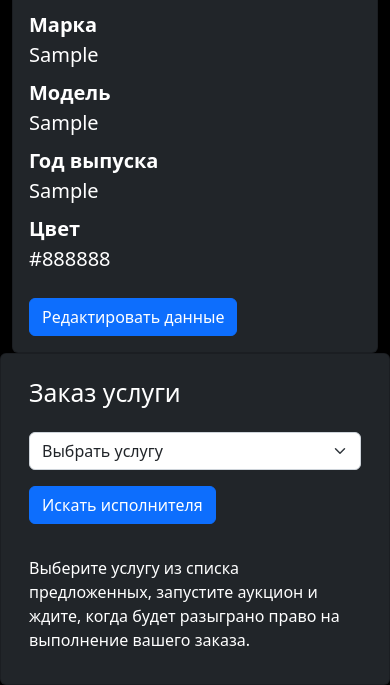
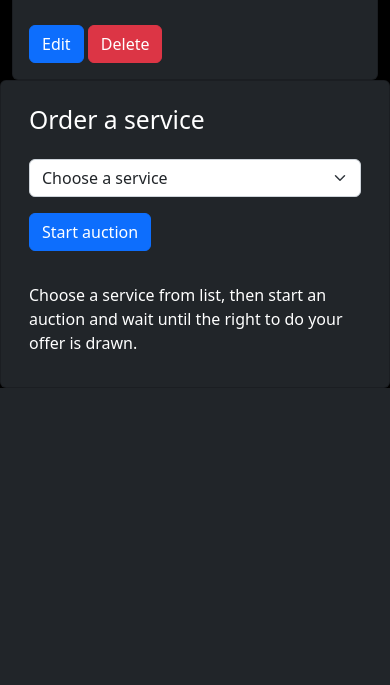
Before and after one commit to kuzminovdmit/DetailingAuctionPlatform, a Django app: page / in a window 390 px wide. Shown: the part 510-1195 px from the top of the page. After the commit the page ends 898 px from the top, so only its background shows below. Run offline with Django 4.2, Linux system fonts and the light colour scheme; a user stored in the database is signed in; tables that the repository leaves empty hold one stand-in row (values such as "Sample post"); data that the repository does not hold is empty; some libraries are stand-ins or nearby versions.

Commit message:
Change ru localization to en

```diff
--- a/accounts/models.py
+++ b/accounts/models.py
@@ -13,19 +13,19 @@ class Car(models.Model):
     model = models.CharField(max_length=128)
 
     def __str__(self) -> str:
-        return f'Автомобиль №{self.id}'
+        return f'Car №{self.pk}'
 
 
 class Service(models.Model):
     CATEGORY_CHOICES = (
-        (1, "Ремонт"),
-        (2, "Обслуживание"),
+        (1, "Repair"),
+        (2, "Maintenance"),
     )
     name = models.CharField(max_length=128)
     category = models.PositiveSmallIntegerField(choices=CATEGORY_CHOICES)
 
     def __str__(self):
-        return self.name
+        return f'Service №{self.pk}'
 
 
 def get_default_timer_end():
@@ -41,7 +41,7 @@ class Auction(models.Model):
     is_ended = models.BooleanField(default=False)
 
     def __str__(self):
-        return f'Аукцион №{self.id}'
+        return f'Auction №{self.pk}'
 
     def save(self, *args, **kwargs):
         if not self.pk:
@@ -66,4 +66,4 @@ class Order(models.Model):
     is_completed = models.BooleanField(default=False)
 
     def __str__(self):
-        return f'Заказ №{self.id}'
+        return f'Order №{self.pk}'
--- a/autoapp/settings.py
+++ b/autoapp/settings.py
@@ -97,7 +97,7 @@ AUTH_PASSWORD_VALIDATORS = [
     },
 ]
 
-LANGUAGE_CODE = 'ru-ru'
+LANGUAGE_CODE = 'en-en'
 TIME_ZONE = 'Europe/Moscow'
 USE_I18N = True
 USE_TZ = True
--- a/templates/auction_list.html
+++ b/templates/auction_list.html
@@ -3,7 +3,7 @@
     {% for auction in auctions %}
       <div class="list-group-item bg-warning list-group-item-action">
         <div class="d-flex w-100 justify-content-between">
-          <h5 class="mb-1"><span class="badge bg-danger">Аукцион</span> {{ auction.chosen_service }}</h5>
+          <h5 class="mb-1"><span class="badge bg-danger">Auction</span> {{ auction.chosen_service }}</h5>
         </div>
         <small class="datetime-end">{{ auction.datetime_end|date:'Y-m-d H:i:s' }}</small>
         <div class="timer"></div>
@@ -11,8 +11,7 @@
     {% endfor %}
   </div>
 {% else %}
-  <p class="card-text">Выберите услугу из списка предложенных, запустите аукцион и ждите, когда будет разыграно право
-  на выполнение вашего заказа.</p>
+  <p class="card-text">Choose a service from list, then start an auction and wait until the right to do your offer is drawn.</p>
 {% endif %}
 
 <script>
@@ -34,7 +33,7 @@
 
         setTimeout(() => {
             clearInterval(timerInterval);
-            timer.innerHTML = 'Аукцион закончен. Страница обновится, когда будет оформлен заказ';
+            timer.innerHTML = 'Auction is ended! The page will be reloaded when the order checked out';
         }, datetimeEnd - Date.now());
 
         setTimeout(() => {
--- a/templates/base.html
+++ b/templates/base.html
@@ -1,12 +1,12 @@
 {% load static %}
 
 <!DOCTYPE html>
-<html lang="ru">
+<html lang="en">
 
 <head>
   <meta name="viewport" content="width=device-width, initial-scale=1">
   <meta charset="utf-8">
-  <title>Django Auto App</title>
+  <title>DetailingAuction</title>
   <link rel="stylesheet" href="{% static 'css/bootstrap.min.css' %}">
   <link rel="stylesheet" href="{% static 'css/base.css' %}">
   <script src="{% static 'js/bootstrap.bundle.min.js' %}"></script>
@@ -19,9 +19,7 @@
       <a class="navbar-brand" href="/">
         <img src="{% static 'img/logo.png' %}">
       </a>
-      <a class="navbar-brand" href="/">
-        Django Auto App
-      </a>
+      <a class="navbar-brand" href="/">DetailingAuction</a>
       <button class="navbar-toggler" type="button" data-bs-toggle="collapse" data-bs-target="#navbarText"
         aria-controls="navbarText" aria-expanded="false">
         <span class="navbar-toggler-icon"></span>
@@ -30,15 +28,15 @@
         <ul class="navbar-nav justify-content-end flex-grow-1 pe-3">
           {% if password_change %}
             <li class="nav-item">
-              <a class="nav-link" href="{% url 'dashboard' %}">Вернуться обратно</a>
+              <a class="nav-link" href="{% url 'dashboard' %}">Go back</a>
             </li>
           {% endif %}
           {% if car %}
             <li class="nav-item">
-              <a class="nav-link" href="{% url 'password_change' %}">Изменить пароль</a>
+              <a class="nav-link" href="{% url 'password_change' %}">Change password</a>
             </li>
             <li class="nav-item">
-              <a class="nav-link" href="{% url 'logout' %}">Выйти из аккаунта</a>
+              <a class="nav-link" href="{% url 'logout' %}">Log Out</a>
             </li>
           {% endif %}
         </ul>
--- a/templates/car_service.html
+++ b/templates/car_service.html
@@ -5,19 +5,19 @@
     <div class="row row-cols-1 g-2">
       <div class="col">
         <div class="card bg-dark">
-          <img src="https://автовыхлоп911.рф/wp-content/uploads/2018-lada-kalina-cross-2.jpg" class="card-img-top">
           <div class="card-body">
             <dl class="row lead">
-              <dt class="col-sm-6">Марка</dt>
-              <dd class="col-sm-6">{{ car.brand }}</dd>
-              <dt class="col-sm-6">Модель</dt>
-              <dd class="col-sm-6">{{ car.model }}</dd>
-              <dt class="col-sm-6">Год выпуска</dt>
-              <dd class="col-sm-6">{{ car.release_year }}</dd>
-              <dt class="col-sm-6">Цвет</dt>
-              <dd class="col-sm-6">{{ car.color }}</dd>
+              <dt class="col-sm-5">Brand</dt>
+              <dd class="col-sm-7">{{ car.brand }}</dd>
+              <dt class="col-sm-5">Model</dt>
+              <dd class="col-sm-7">{{ car.model }}</dd>
+              <dt class="col-sm-5">Release year</dt>
+              <dd class="col-sm-7">{{ car.release_year }}</dd>
+              <dt class="col-sm-5">Color</dt>
+              <dd class="col-sm-7">{{ car.color }}</dd>
             </dl>
-            <a href="#" class="btn btn-primary">Редактировать данные</a>
+            <a href="#" class="btn btn-primary">Edit</a>
+            <a href="#" class="btn btn-danger">Delete</a>
           </div>
         </div>
       </div>
@@ -26,7 +26,7 @@
   <div class="col-lg-8 col-md-7 col-sm-6">
     <div class="row">
       <div class="card bg-dark">
-        <h2 class="card-title ms-3 mt-4">Заказ услуги</h2>
+        <h2 class="card-title ms-3 mt-4">Order a service</h2>
         <div class="row g-0">
           <div class="col-md-5">
             <div class="card-body">
@@ -35,18 +35,18 @@
                   <div class="col-12">
                     {% regroup services by get_category_display as categories %}
                     <select class="form-select" id="id_chosen_service" name="chosen_service">
-                      <option selected>Выбрать услугу</option>
+                      <option selected>Choose a service</option>
                       {% for category in categories %}
                         <optgroup label="{{ category.grouper }}">
                           {% for service in category.list %}
-                            <option value="{{ service.id }}">{{ service }}</option>
+                            <option value="{{ service.id }}">{{ service.name }}</option>
                           {% endfor %}
                         </optgroup>
                       {% endfor %}
                     </select>
                   </div>
                   <div class="col-12">
-                    <button id="auction_create" class="btn btn-primary btn" type="submit">Искать исполнителя</button>
+                    <button id="auction_create" class="btn btn-primary btn" type="submit">Start auction</button>
                   </div>
                 </div>
               </form>
```
Also changed, not shown: templates/auth.html (+3 -4 lines), templates/order_list.html (+4 -4 lines), templates/password_change.html (+6 -32 lines).
